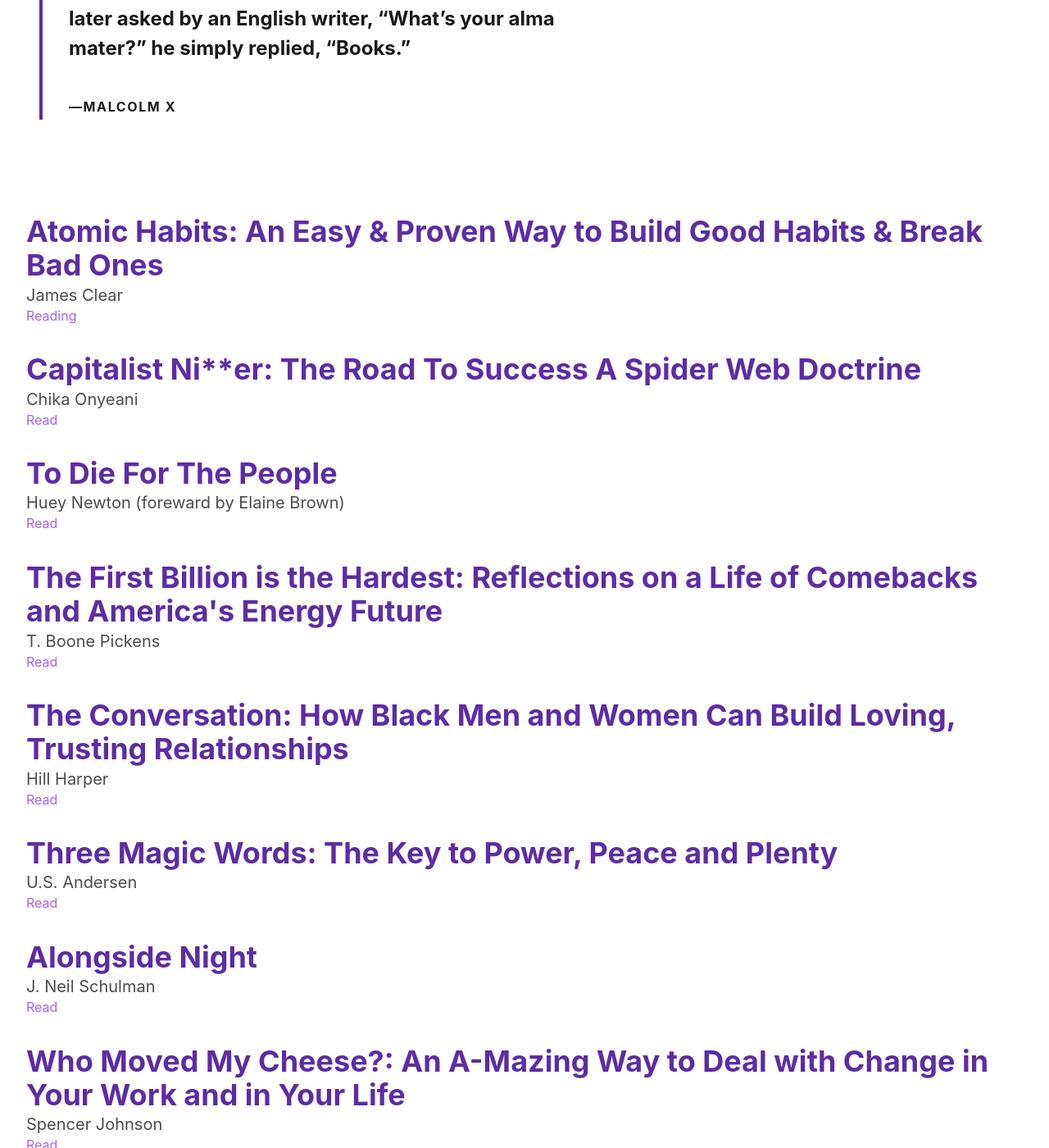
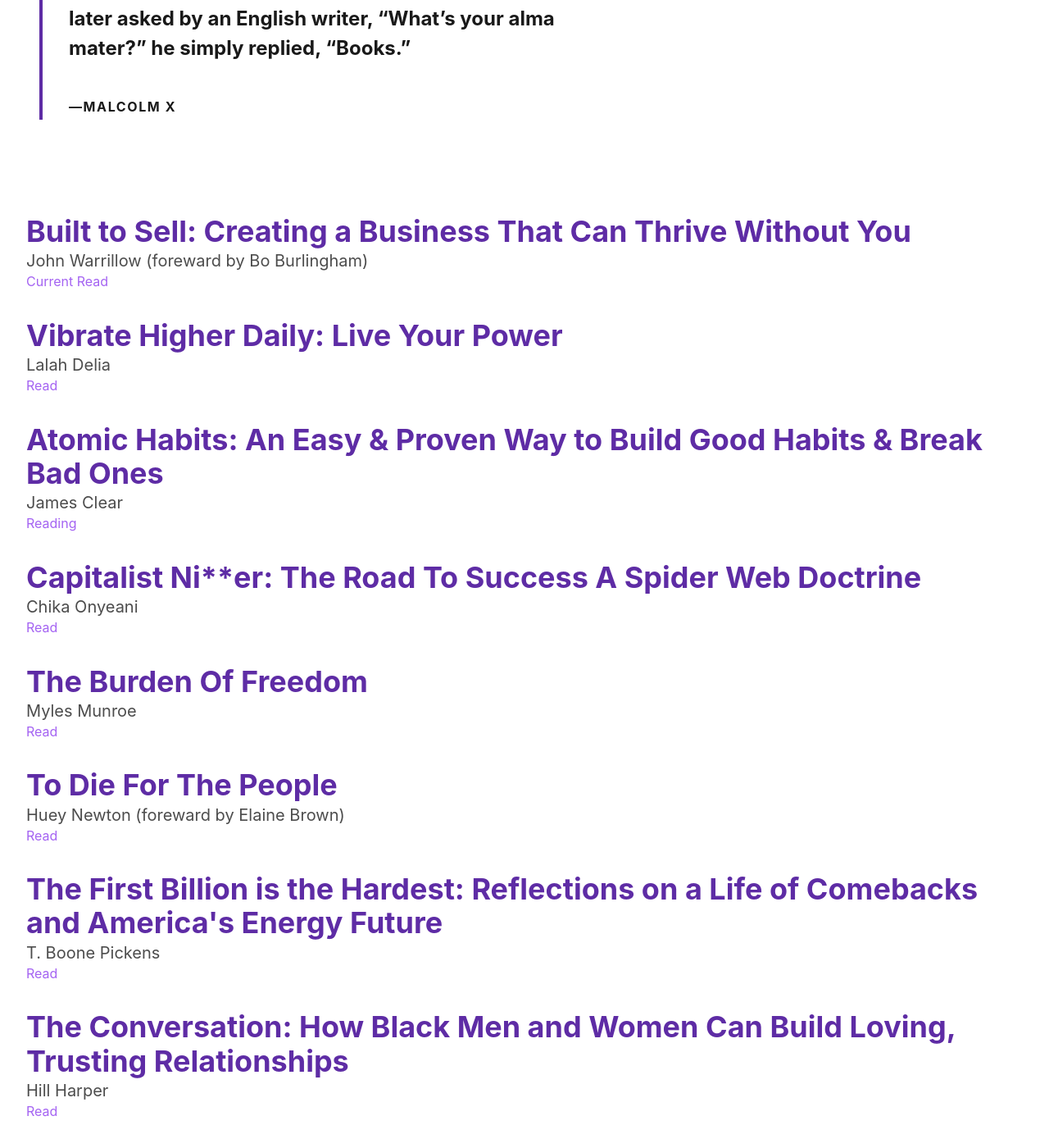
Before and after one commit to bennettchidoro/bc3209.github.io, a Jekyll site: the page built from _pages/books.html, in a window 1280 px wide and 1400 px high, scrolled down 744 px. Shown: the whole window at 82% size. Built offline with Jekyll 4.4.1, drawn with Linux system fonts in a browser that asks for light colours; nearby versions of some CDN libraries.

Commit message:
:books: add new books

```diff
--- a/_data/books.json
+++ b/_data/books.json
@@ -1,4 +1,14 @@
 [
+  {
+    "title": "Built to Sell: Creating a Business That Can Thrive Without You",
+    "author": "John Warrillow (foreward by Bo Burlingham)",
+    "status": "Current Read",
+  },
+  {
+    "title": "Vibrate Higher Daily: Live Your Power",
+    "author": "Lalah Delia",
+    "status": "Read"
+  },
   {
     "title": "Atomic Habits: An Easy & Proven Way to Build Good Habits & Break Bad Ones",
     "author":"James Clear",
@@ -7,6 +17,11 @@
   {
     "title": "Capitalist Ni**er: The Road To Success A Spider Web Doctrine",
     "author": "Chika Onyeani",
+    "status": "Read",
+  },
+  {
+    "title": "The Burden Of Freedom",
+    "author": "Myles Munroe",
     "status": "Read",
   },
   {
```
